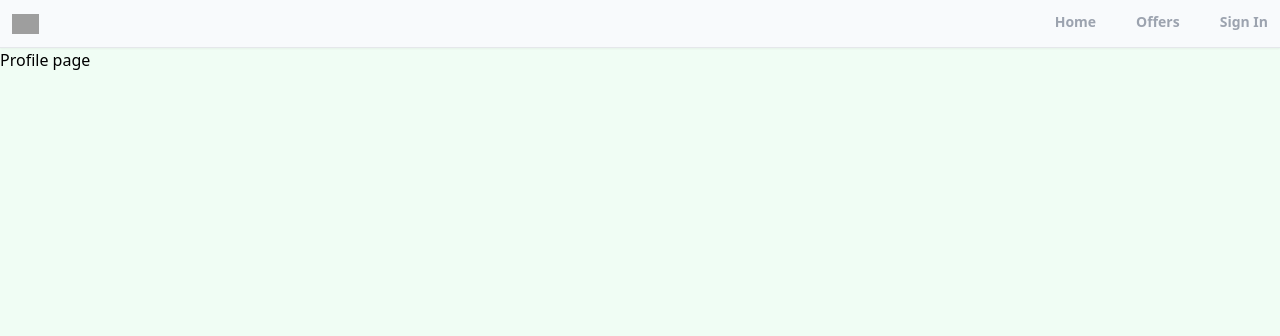
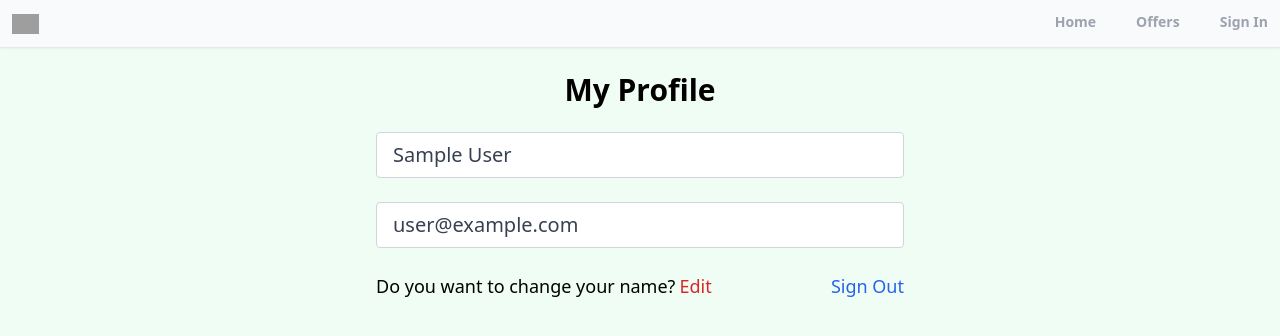
Before and after one commit to Sujeetgo/realtor-clone-react, a React (Create React App) app: page /profile in a window 1280 px wide. Shown: the top 336 px of the page. Built offline with nearby package versions, Linux system fonts and the light colour scheme; no server answers; sample sign-in values are in the browser's storage; grey boxes are pictures that could not be loaded.

Commit message:
create private route and custom hook for protecting the profile page

```diff
--- a/src/App.js
+++ b/src/App.js
@@ -8,6 +8,7 @@
 import Profile from "./pages/Profile";
 import SignIn from "./pages/SignIn";
 import SignUp from "./pages/SignUp";
+import PrivateRoute from "./components/PrivateRoute";
 function App() {
   return (
     <>
@@ -15,7 +16,9 @@
         <Header/>
         <Routes>
           <Route path="/" element = {<Home/>}/>
-          <Route path="/profile" element = {<Profile/>}/>
+          <Route path="/profile" element = {<PrivateRoute/>}>
+            <Route path="/profile" element = {<Profile/>}/>
+          </Route>
           <Route path="/signin" element = {<SignIn/>}/>
           <Route path="/signup" element = {<SignUp/>}/>
           <Route path="/forgotpassword" element = {<ForgotPassword/>}/>
--- /dev/null
+++ b/src/components/PrivateRoute.jsx
@@ -0,0 +1,13 @@
+import React from 'react'
+import { Outlet, Navigate } from 'react-router-dom';
+import {useAuthStatus} from '../hooks/useAuthStatus';
+
+const PrivateRoute = () => {
+    const {loggedIn, checkingStatus} = useAuthStatus();
+    if(checkingStatus){
+        return <h3>Loading ...</h3>
+    }
+  return loggedIn?<Outlet/>:<Navigate to='/signin'/>
+}
+
+export default PrivateRoute
--- /dev/null
+++ b/src/hooks/useAuthStatus.jsx
@@ -0,0 +1,16 @@
+import { useEffect, useState } from 'react'
+import {getAuth, onAuthStateChanged} from 'firebase/auth';
+export const useAuthStatus = () => {
+    const [loggedIn, setLoggedIn] =useState(false);
+    const [checkingStatus, setCheckingStatus] =useState(true);
+    useEffect(()=>{
+        const auth = getAuth();
+        onAuthStateChanged(auth, (user)=>{
+            if(user){
+                setLoggedIn(true);
+            }
+            setCheckingStatus(false);
+        });
+    },[])
+  return {loggedIn, checkingStatus};
+}
--- a/src/pages/Profile.jsx
+++ b/src/pages/Profile.jsx
@@ -1,10 +1,40 @@
-import React from 'react'
+import { getAuth } from 'firebase/auth';
+import React, { useState } from 'react'
+import { useNavigate } from 'react-router';
 
 const Profile = () => {
+  const navigate = useNavigate();
+  const auth = getAuth();
+  const [formData, setFormData] = useState({
+    email:auth.currentUser.email,
+    name:auth.currentUser.displayName,
+  });
+  const {email, name} = formData;
+  const onLogOut = ()=>{
+    auth.signOut();
+    navigate('/');
+  }
   return (
-    <div>
-      Profile page
-    </div>
+    <>
+      <section className='max-w-6xl mx-auto flex justify-center items-center flex-col'>
+        <h1 className='text-3xl text-center mt-6 font-bold'>My Profile</h1>
+        <div className='w-full md:w-[50%] mt-6 px-6'>
+          <form >
+            {/* name input */}
+            <input type="text" id='name' value={name} disabled className='mb-6 w-full px-4 py-2 text-xl text-gray-700 bg-white border border-gray-300 rounded transition ease-in-out '/>
+            {/* email part */}
+            <input type="email" id='email' value={email} disabled className='mb-6 w-full px-4 py-2 text-xl text-gray-700 bg-white border border-gray-300 rounded transition ease-in-out '/>
+            <div className='flex justify-between whitespace-nowrap text-sm sm:text-lg mb-6'>
+              <p className='flex items-center'>Do you want to change your name?
+                <span className='text-red-600 hover:text-red-800 transition duration-200 ease-in-out cursor-pointer ml-1'>Edit</span>
+              </p>
+              <p className='text-blue-600 hover:text-blue-800 transition duration-200 ease-in-out cursor-pointer' onClick={onLogOut}>Sign Out</p>
+            </div>
+
+          </form>
+        </div>
+      </section>
+    </>
   )
 }
 
```
